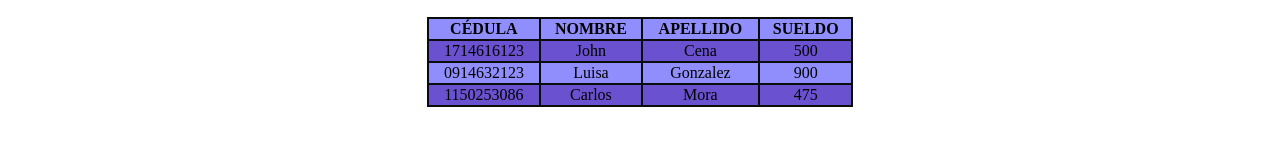
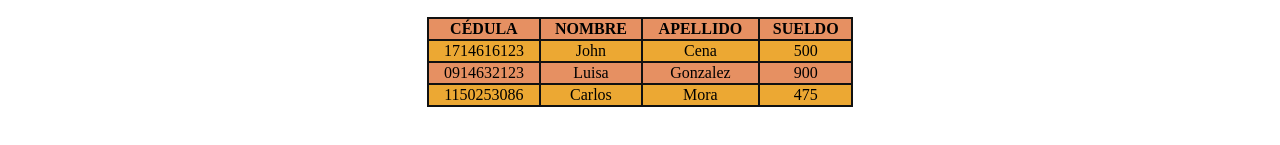
Before and after one commit to AlejandroTene/krakeDev, a plain HTML site: page roles/roles.html in a window 1280 px wide. Shown: the part 307-452 px from the top of the page. Drawn offline with Linux system fonts and the light colour scheme.

Commit message:
se da estilo a la tabla

```diff
--- a/roles/roles.css
+++ b/roles/roles.css
@@ -79,11 +79,11 @@ body{
     justify-content: center;
 }
 tbody tr:nth-child(odd) {
-    background-color: #908efc;
+    background-color: #e69062;
   }
 
   tbody tr:nth-child(even) {
-    background-color: #6a51cf;
+    background-color: #eca833;
   }
 
   tbody tr {
@@ -91,7 +91,7 @@ tbody tr:nth-child(odd) {
   }
 
   table {
-    background-color: #0b0c0c;
+    background-color: #111111;
     width: 100%;
   }
   td{
```
